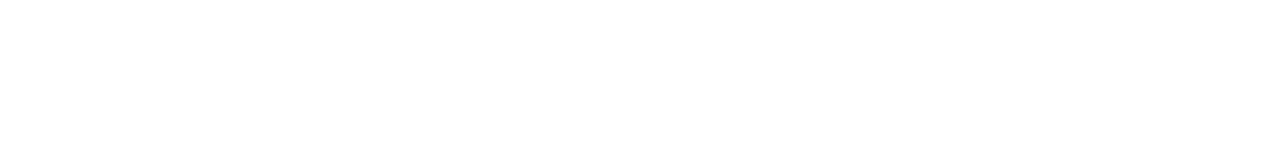
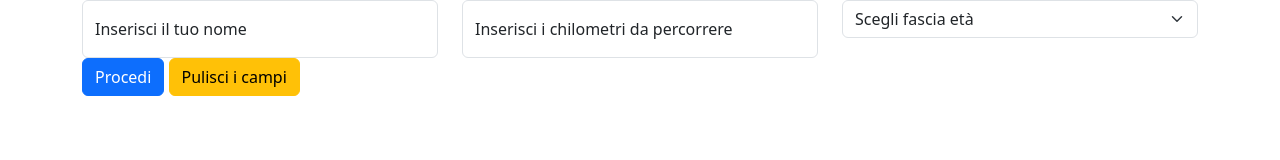
Before and after one commit to burillu/js-biglietto-treno-form, a plain HTML site: page index.html in a window 1280 px wide. Drawn offline with nearby package versions, Linux system fonts and the light colour scheme.

Commit message:
created input form base layout

```diff
--- a/index.html
+++ b/index.html
@@ -13,9 +13,44 @@
   <link href="https://cdn.jsdelivr.net/npm/bootstrap@5.3.2/dist/css/bootstrap.min.css" rel="stylesheet"
     integrity="sha384-T3c6CoIi6uLrA9TneNEoa7RxnatzjcDSCmG1MXxSR1GAsXEV/Dwwykc2MPK8M2HN" crossorigin="anonymous">
   <link rel="stylesheet" href="css/style.css">
-    <title>Document</title>
+    <title>Biglietto-Facile</title>
 </head>
 <body>
+  <form action="">
+    <div class="container">
+    <div class="row">
+      <!-- input -->
+      <div class="col-12 col-md-6 col-lg-4">
+        <div class="form-floating">
+          <input type="text" class="form-control" id="name" placeholder="" value="">
+          <label for="name">Inserisci il tuo nome</label>
+        </div>
+      </div>
+      <!-- input -->
+      <div class="col-12 col-md-6 col-lg-4">
+        <div class="form-floating">
+          <input type="text" class="form-control" id="tripKm" placeholder="" value="">
+          <label for="tripKm">Inserisci i chilometri da percorrere</label>
+        </div>
+      </div>
+      <!-- select -->
+      <div class="col-12 col-md-6 col-lg-4">
+        <select class="form-select" aria-label="Default select example">
+          <option selected>Scegli fascia età</option>
+          <option value="over17">da 18 a 65 anni</option>
+          <option value="under18">da 0 a 17 anni</option>
+          <option value="over65">da 66 a 120 anni</option>
+        </select>
+      </div>
+      <!-- submit / clear -->
+      <div class="col-3">
+        <button class="btn btn-primary" type="submit"> Procedi</button>
+        <button class="btn btn-warning" type="reset"> Pulisci i campi</button>
+      </div>
+    </div>
+  </div>
+  </form>
+
     <script src="js/script.js"></script>
 </body>
 </html>
```
